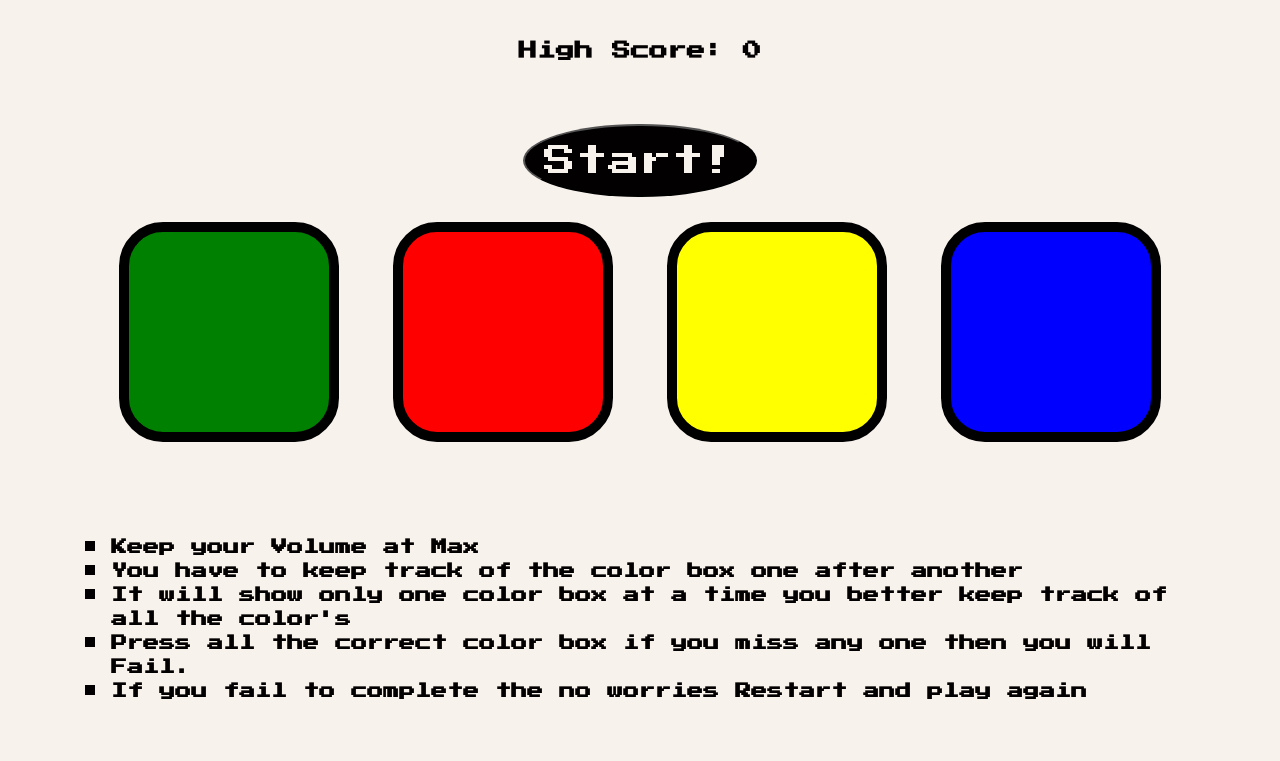
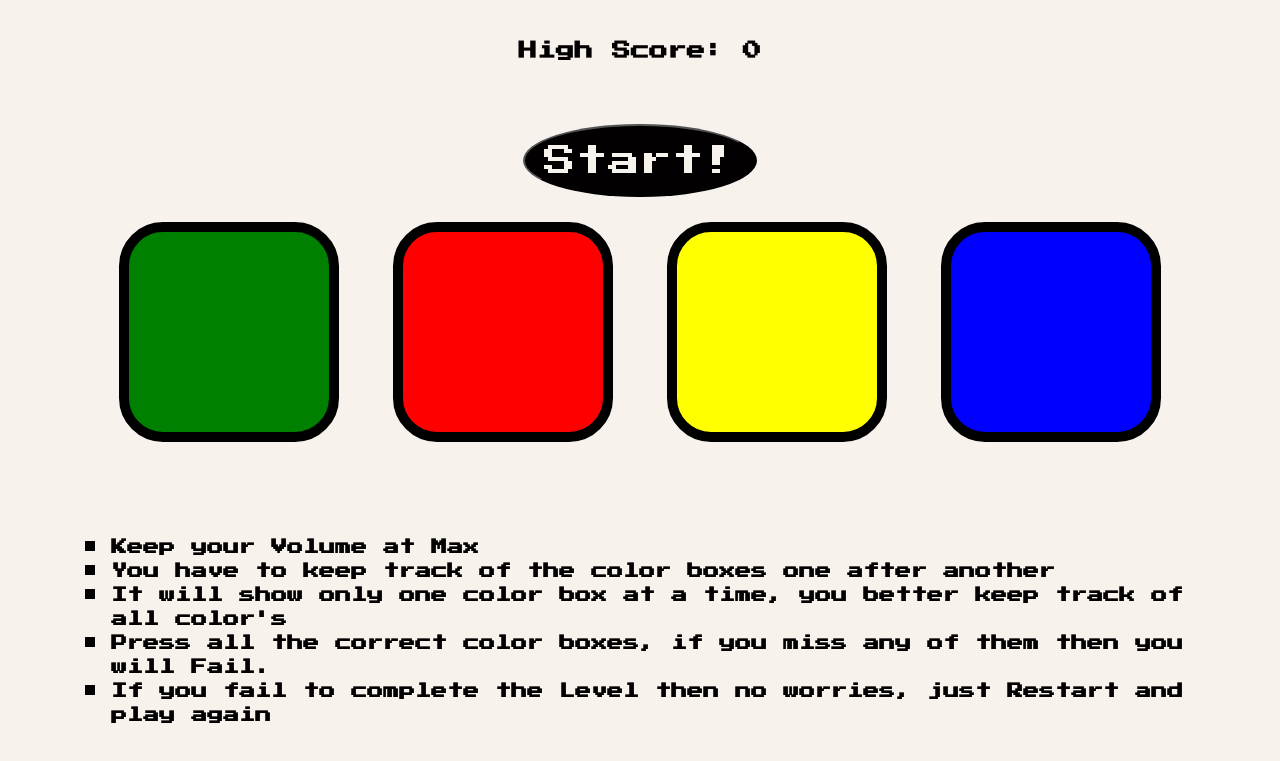
Before and after one commit to JunaidBhaimia/SimonGame, a plain HTML site: page index.html in a window 1280 px wide. Shown: the part 133-894 px from the top of the page. Drawn offline with nearby package versions, Linux system fonts and the light colour scheme.

Commit message:
Update index.html

```diff
--- a/index.html
+++ b/index.html
@@ -46,10 +46,10 @@
     <h2 id="Steps-title">
       <ul class="ChangeStyle">
         <li>Keep your Volume at Max</li>
-        <li>You have to keep track of the color box one after another</li>
-        <li>It will show only one color box at a time you better keep track of all the color's</li>
-        <li>Press all the correct color box if you miss any one then you will Fail.</li>
-        <li>If you fail to complete the no worries Restart and play again</li>
+        <li>You have to keep track of the color boxes one after another</li>
+        <li>It will show only one color box at a time, you better keep track of all color's</li>
+        <li>Press all the correct color boxes, if you miss any of them then you will Fail.</li>
+        <li>If you fail to complete the Level then no worries, just Restart and play again</li>
       </ul>
     </h2>
   </div>
```
